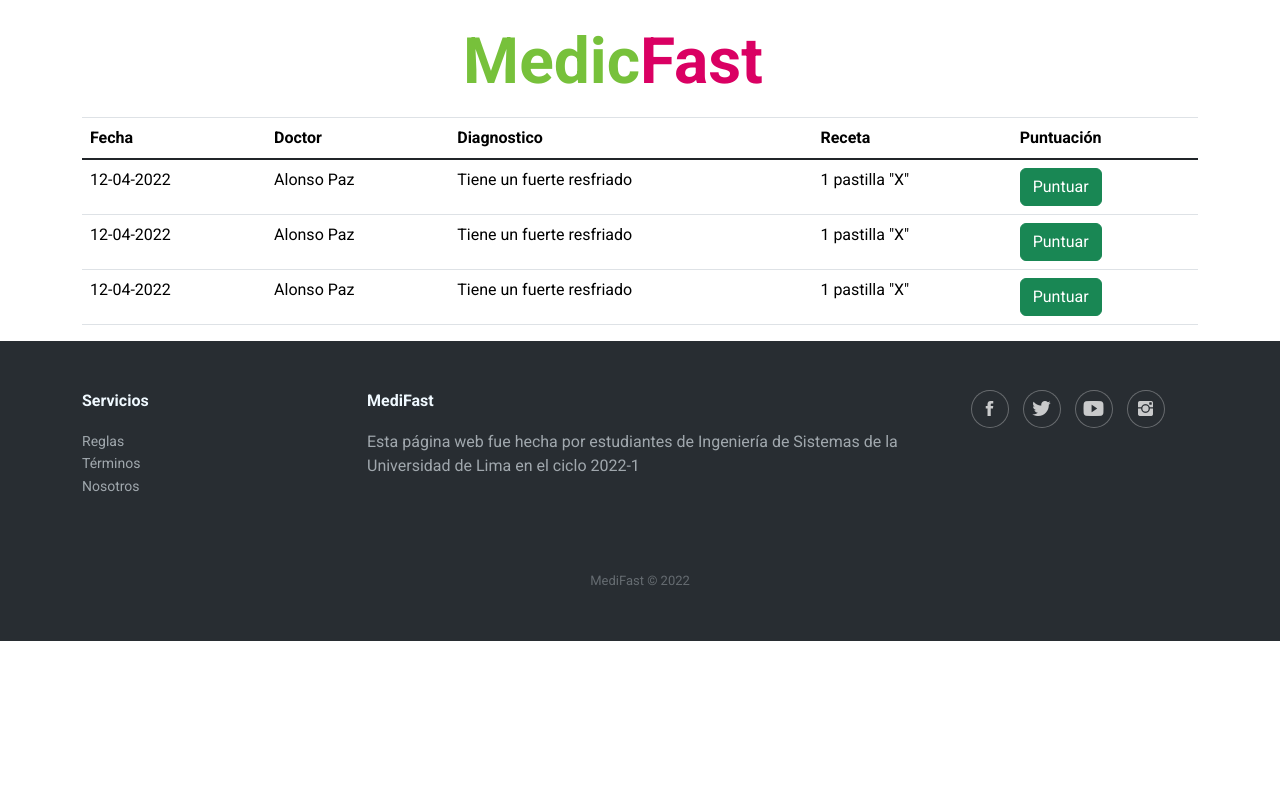
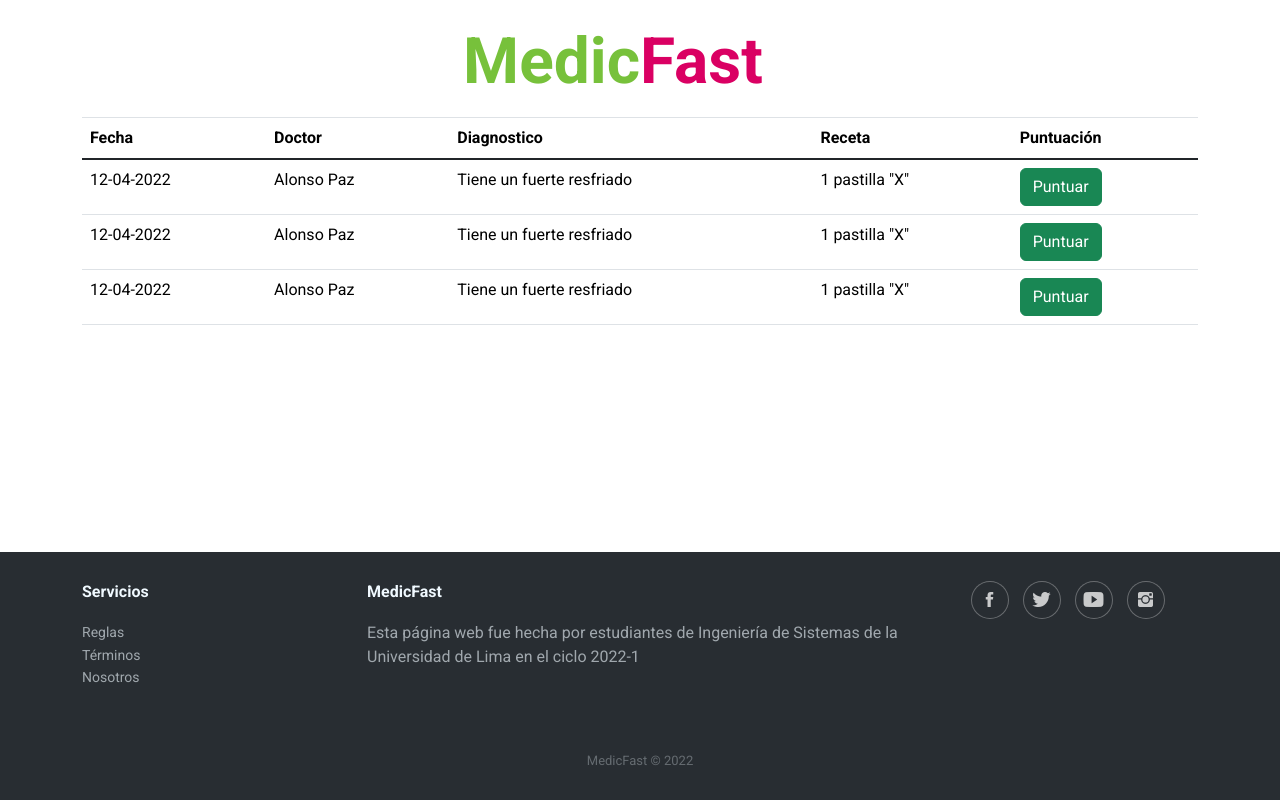
Before and after one commit to AlonsoPaz12/PW-GRUPO01, a plain HTML site: page his_aten.html in a window 1280 px wide. Drawn offline with nearby package versions, Linux system fonts and the light colour scheme; files whose address does not match are found by name.

Commit message:
arreglando el footer

```diff
--- a/footer.css
+++ b/footer.css
@@ -1,5 +1,5 @@
 .footer-dark {
-    padding: 50px 0;
+    padding: 30px;
     color: #f0f9ff;
     background-color: #282d32;
   }
@@ -82,8 +82,10 @@
 
   .footer-dark .copyright {
     text-align: center;
-    padding-top: 24px;
+    padding-top: 12px;
     opacity: 0.3;
     font-size: 13px;
     margin-bottom: 0;
   }
+
+  .footer-dark{position: absolute; bottom: 0; left: 0; right: 0;}
--- a/his_aten.html
+++ b/his_aten.html
@@ -14,7 +14,6 @@
   <link href="bootstrap/css/bootstrap.min.css" rel="stylesheet">
   <link rel="stylesheet" href="/fonts/ionicons.min.css">
   <link href="styles.css" rel="stylesheet">
-  <link rel="stylesheet" href="/boton.css">
   <link rel="stylesheet" href="/footer.css">
 </head>
 
@@ -129,7 +128,7 @@
           </ul>
         </div>
         <div class="col-md-6 item text">
-          <h3>MediFast</h3>
+          <h3>MedicFast</h3>
           <p>Esta página web fue hecha por estudiantes de Ingeniería de Sistemas de la Universidad de Lima en el ciclo
             2022-1</p>
         </div>
@@ -137,7 +136,10 @@
               class="icon ion-social-twitter"></i></a><a href="#"><i class="icon ion-social-youtube"></i></a><a
             href="#"><i class="icon ion-social-instagram"></i></a></div>
       </div>
-      <p class="copyright">MediFast © 2022</p>
+      <p class="copyright">MedicFast © 2022</p>
     </div>
+
   </footer>
 </body>
+
+</html>
```
